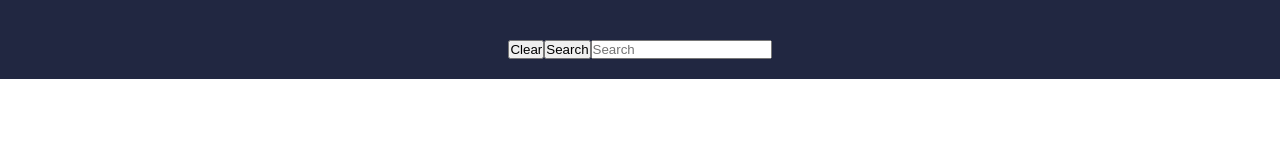
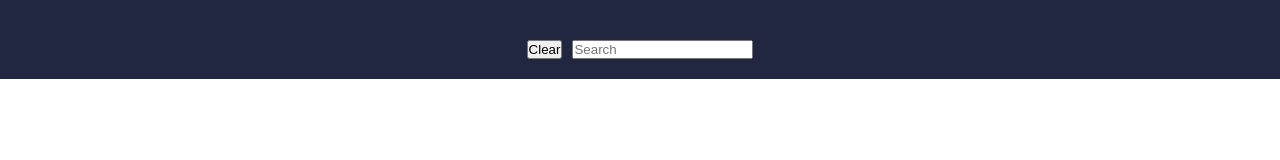
Before and after one commit to Buzz88-Dev/vue-boolflix, a Vue app: page / in a window 1280 px wide. Shown: the top 160 px of the page. Built offline with nearby package versions, Linux system fonts and the light colour scheme.

Commit message:
creato link API dinamico

```diff
--- a/src/components/SearchInput.vue
+++ b/src/components/SearchInput.vue
@@ -1,7 +1,6 @@
 <template>
     <div>
         <button @click.prevent="resetSearch()">Clear</button>
-        <button @click.prevent="$emit('mySearch', inputText)">Search</button>
         <input type="text" placeholder="Search" v-model="inputText" @keyup.enter="$emit('mySearch', inputText)" >
     </div>
 </template>
@@ -19,13 +18,13 @@ export default {
     methods: {
         resetSearch(){
             this.inputText = "";
-            this.$emit('mySearch', this.inputText);
         }
     }
 }
 </script>
 
 <style  scoped lang="scss">
-
-
+    button {
+        margin-right: 10px;
+    }
 </style>
```
